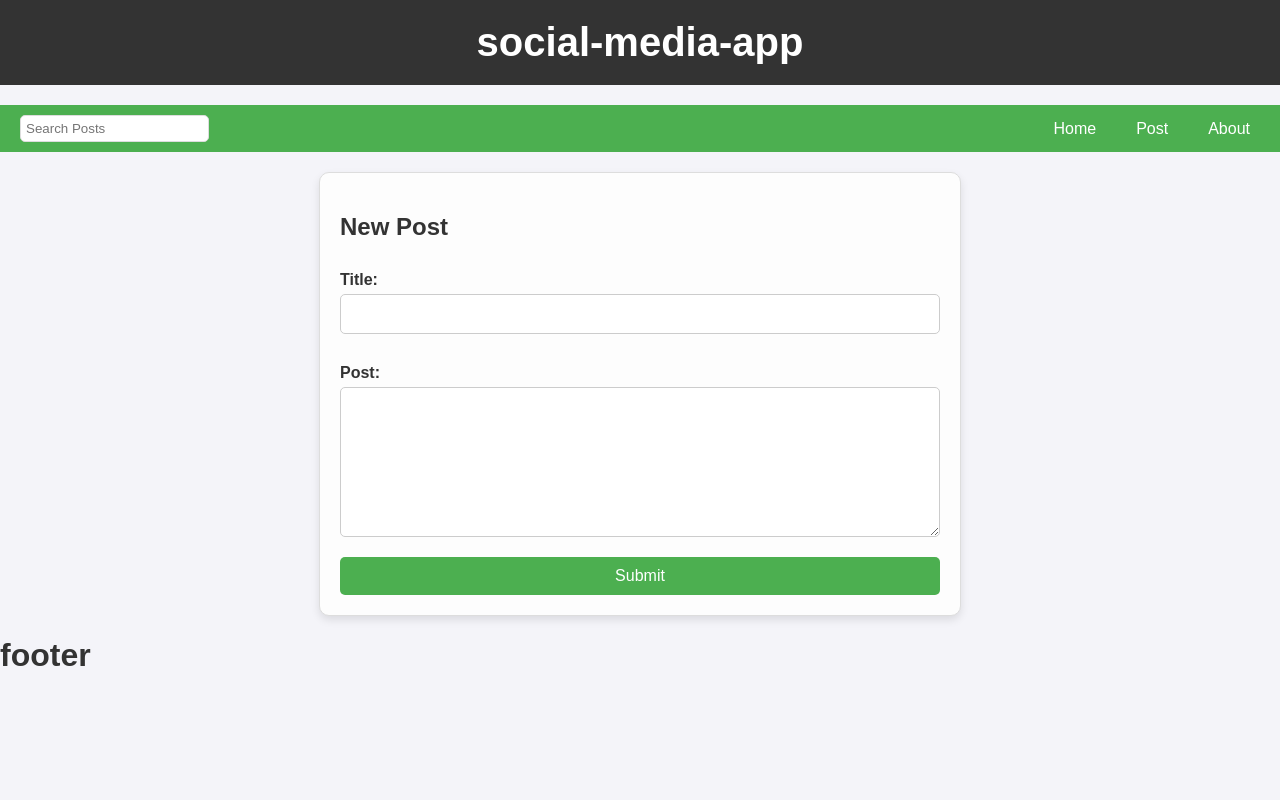
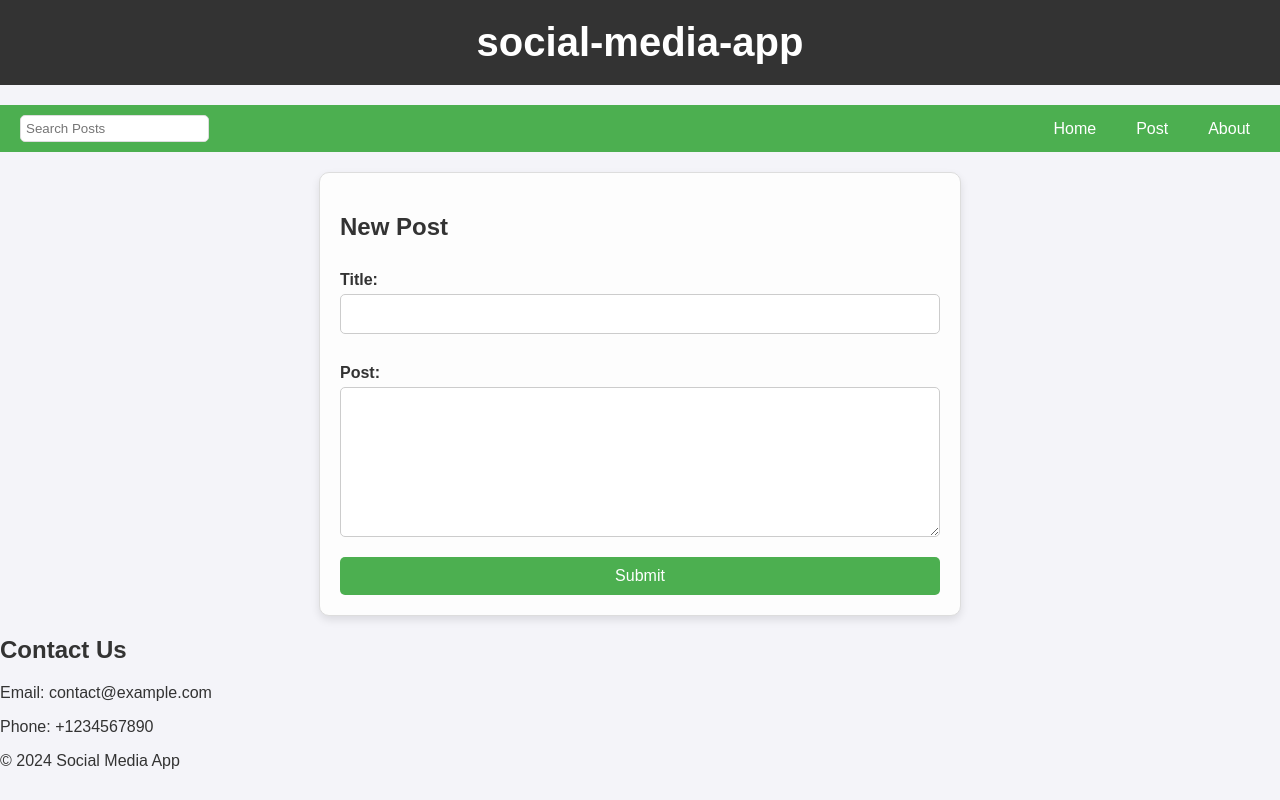
Before and after one commit to pooja180801/blogging-app-react-, a React (Create React App) app: page / in a window 1280 px wide. Built offline with nearby package versions, Linux system fonts and the light colour scheme.

Commit message:
uploaded footer

```diff
--- a/src/Footer.js
+++ b/src/Footer.js
@@ -2,8 +2,13 @@ import React from 'react'
 
 const Footer = () => {
   return (
-    <footer>
-        <h1>footer</h1>
+    <footer className='footer'>
+        <div className="footer-content">
+        <h2>Contact Us</h2>
+        <p>Email: contact@example.com</p>
+        <p>Phone: +1234567890</p>
+        <p>&copy; 2024 Social Media App</p>
+      </div>
     </footer>
   )
 }
```
